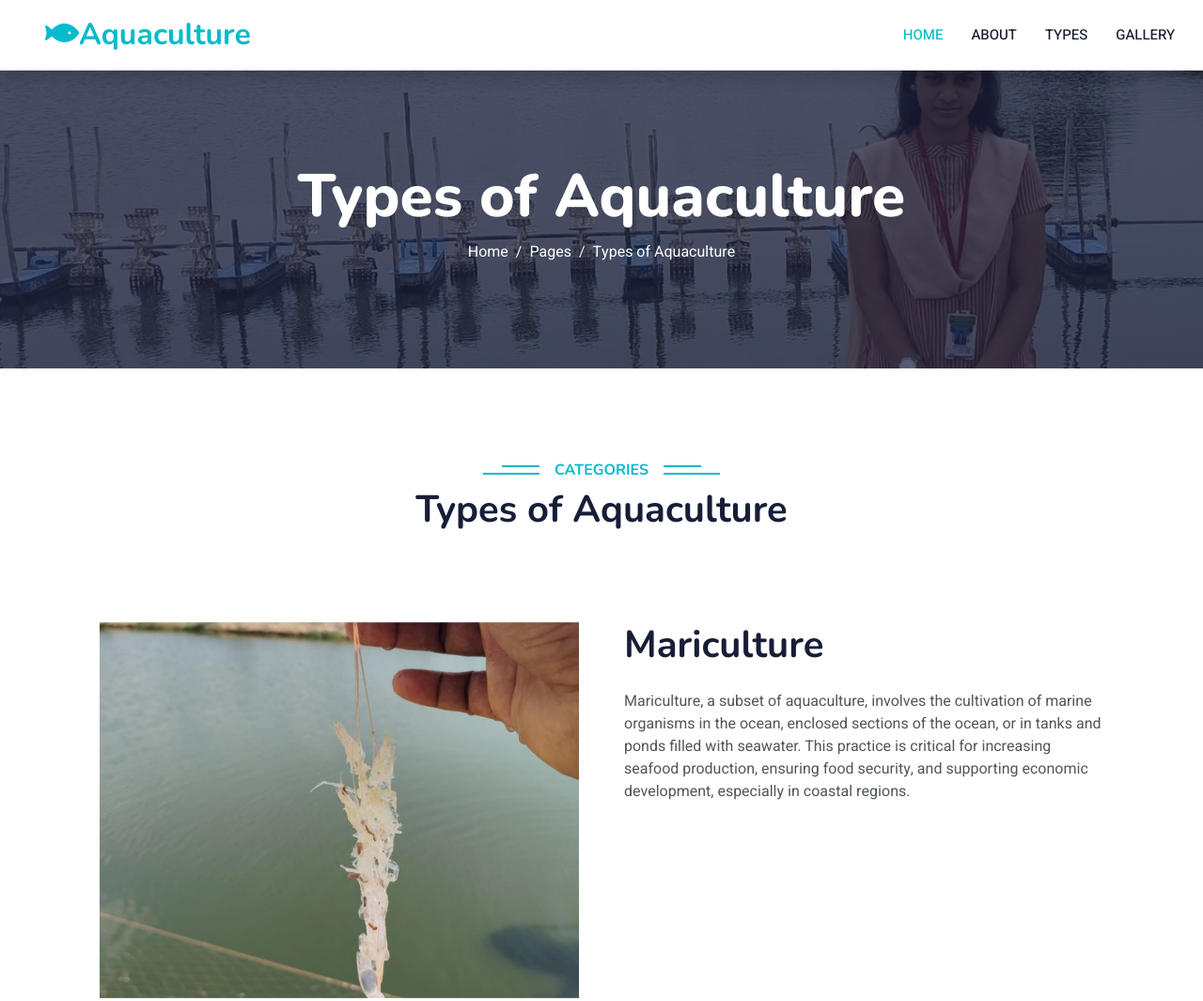
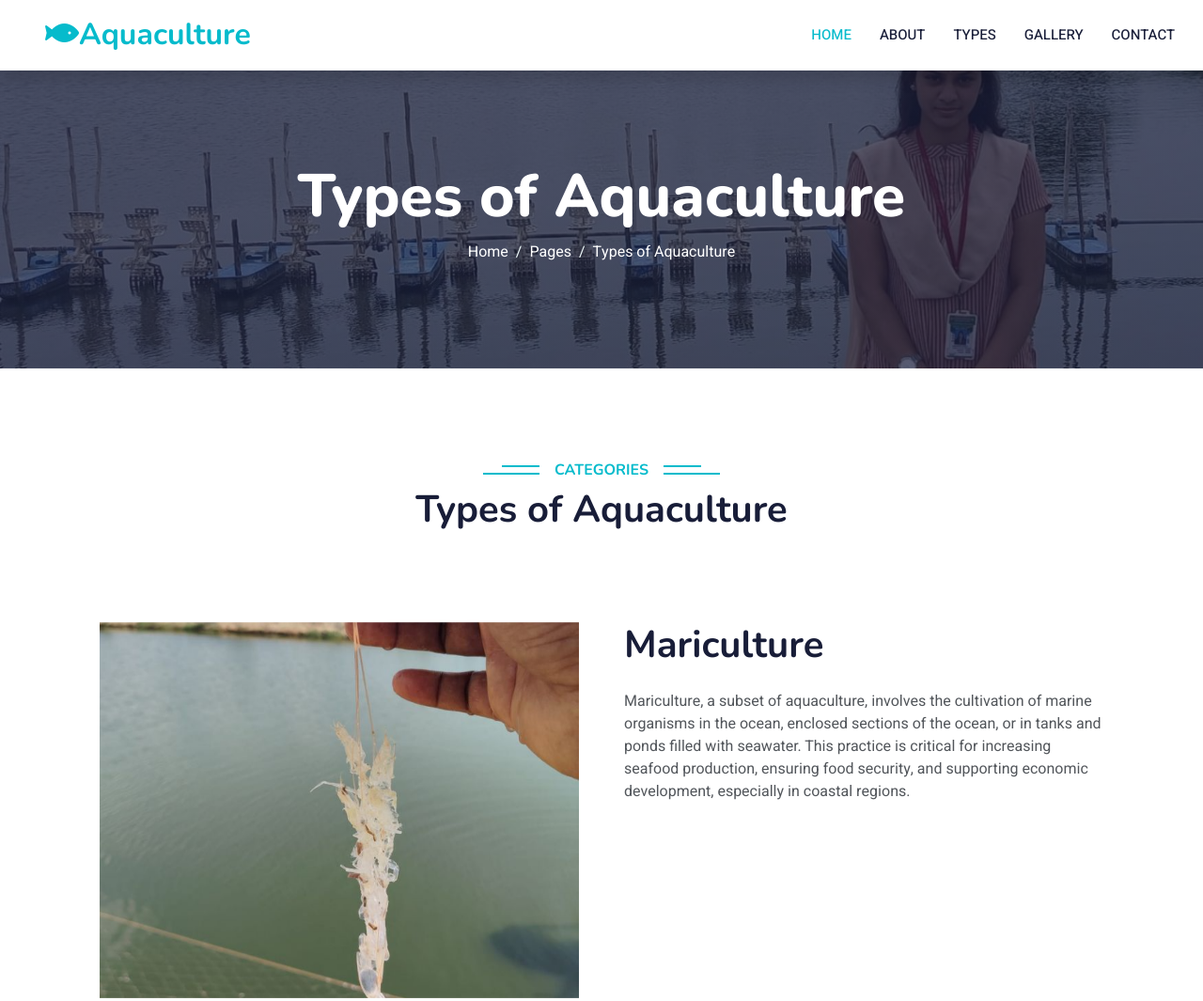
Before and after one commit to Black-lover/aquaculture, a plain HTML site: page types.html in a window 1280 px wide. Shown: the top 1065 px of the page at 94% size. Drawn offline with nearby package versions, Linux system fonts and the light colour scheme.

Commit message:
Update types.html

```diff
--- a/types.html
+++ b/types.html
@@ -55,6 +55,7 @@
                 <a href="about.html" class="nav-item nav-link">About</a>
                 <a href="types.html" class="nav-item nav-link">Types</a>
                 <a href="gallery.html" class="nav-item nav-link">Gallery</a>
+                <a href="contact.html" class="nav-item nav-link">Contact</a>
             </div>
 
         </div>
```
